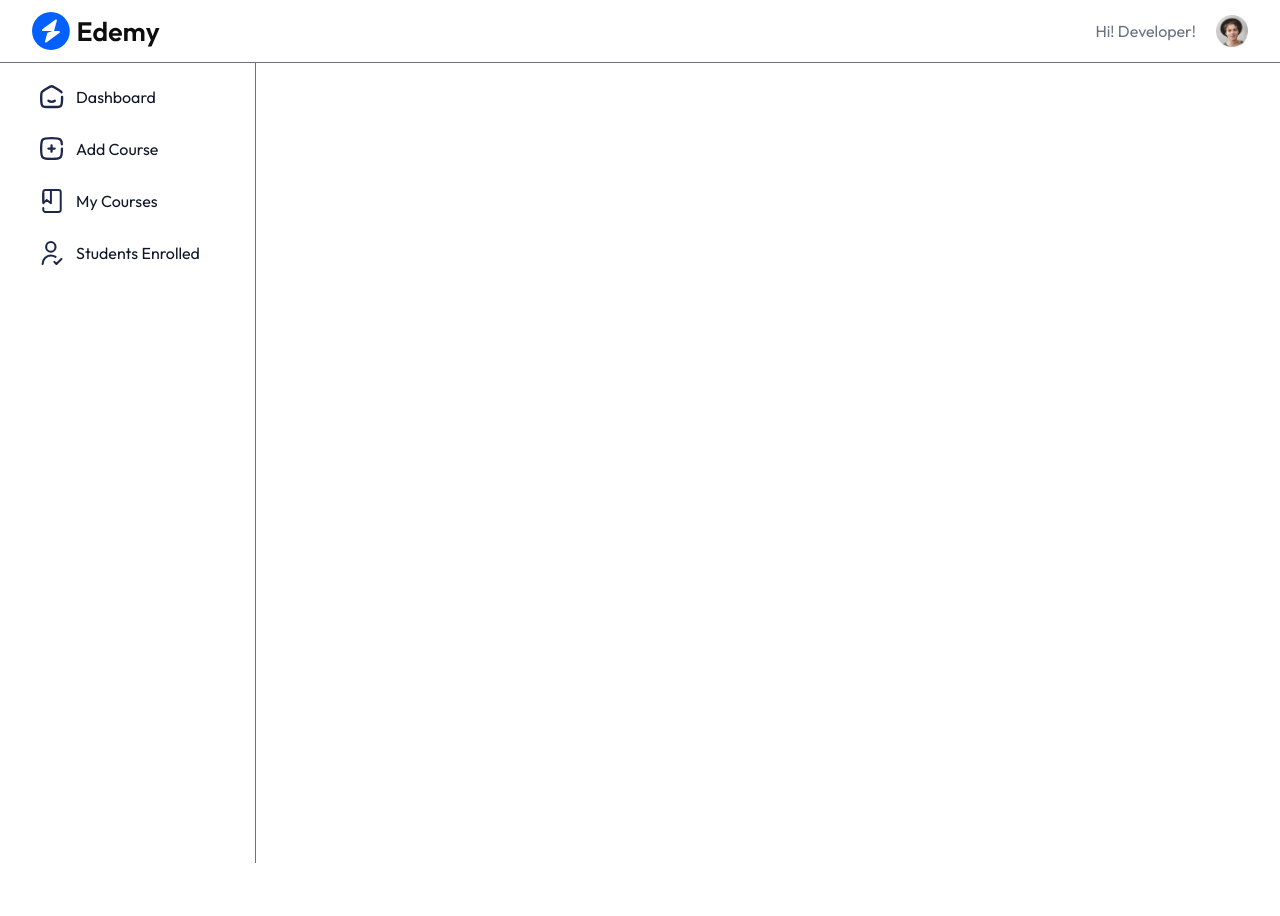
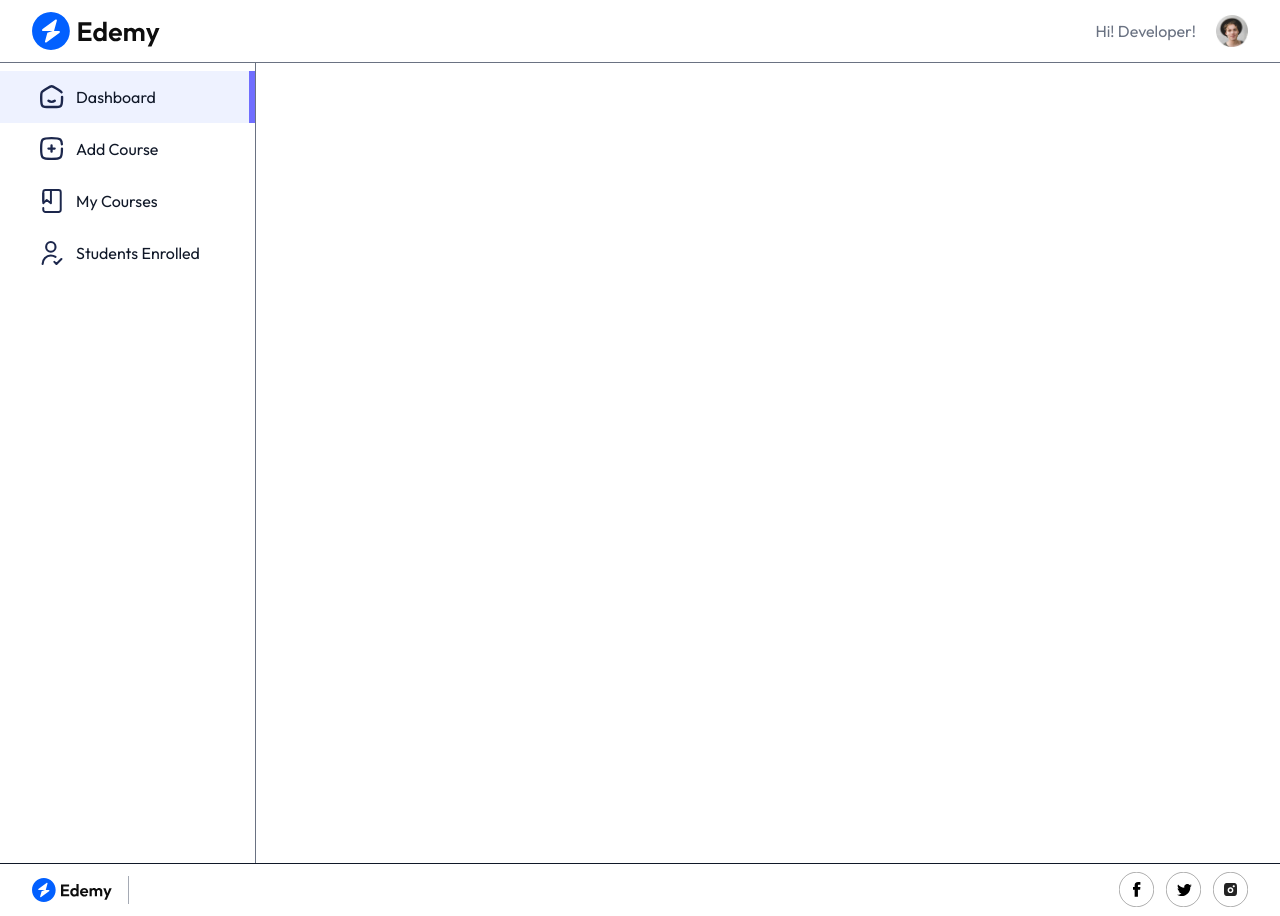
Before and after one commit to akshita1204/EduVerse-LMS, a React (Vite) app in the folder client/: page /educator in a window 1280 px wide. Before the commit the page ends 863 px from the top, so only its background shows below. Built offline with nearby package versions, Linux system fonts and the light colour scheme; no server answers; a web font is replaced by a local one.

Commit message:
Educator Footer Added

```diff
--- a/client/src/components/educator/Footer.jsx
+++ b/client/src/components/educator/Footer.jsx
@@ -1,8 +1,27 @@
 import React from 'react'
+import { assets } from '../../assets/assets'
 
 const Footer = () => {
   return (
-    <div><h1>Edu Footer</h1></div>
+    <footer className='flex md:flex-row flex-col-reverse items-center justify-between text-left w-full px-8 border-t'>
+     <div className='flex items-center gap-4'>
+      <img className='hidden md:block w-20' src={assets.logo} alt='logo'/>
+      <div className='hidden md:block h-7 w-px bg-gray-500/60'></div>
+      <p className='py-4 text-center text-xs md:text-sm text-white/60'>Copyright 2025 © EduVerse. All Right Reserved.</p>
+     </div>
+
+     <div className='flex items-center gap-3 max:md:mt-4'>
+      <a href='#'>
+         <img src={assets.facebook_icon} alt='facebookIcon'/>
+      </a>
+      <a href='#'>
+         <img src={assets.twitter_icon} alt='twitterIcon'/>
+      </a>
+      <a href='#'>
+         <img src={assets.instagram_icon} alt='instagramIcon'/>
+      </a>
+     </div>
+    </footer>
   )
 }
 
--- a/client/src/components/educator/Sidebar.jsx
+++ b/client/src/components/educator/Sidebar.jsx
@@ -10,7 +10,7 @@
     {name:'Dashboard', path:'/educator',icon:assets.home_icon},
     {name:'Add Course', path:'/educator/add-course',icon:assets.add_icon},
     {name:'My Courses', path:'/educator/my-courses',icon:assets.my_course_icon},
-    {name:'Students Enrolled', path:'/educator/student-enrolled',icon:assets.person_tick_icon},
+    {name:'Students Enrolled', path:'/educator/students-enrolled',icon:assets.person_tick_icon},
   ];
 
   return isEducator && (
@@ -19,8 +19,8 @@
         <NavLink
         to={item.path}
         key={item.name}
-        end={item.path==='./educator'}
-        className={(isActive)=> `flex items-center md:flex-row flex-col md:justify-start justify-center py-3.5 md:px-10 gap-3`}
+        end={item.path==='/educator'}
+        className={({isActive})=> `flex items-center md:flex-row flex-col md:justify-start justify-center py-3.5 md:px-10 gap-3 ${isActive ? 'bg-indigo-50 border-r-[6px] border-indigo-500/90' : 'hover:bg-gray-100/90 border-r-[6px] border-white hover:border-gray-100/90'}`  }
         >
 
            <img src={item.icon} alt='' className='w-6 h-6'/>
--- a/client/src/pages/educator/Educator.jsx
+++ b/client/src/pages/educator/Educator.jsx
@@ -2,6 +2,7 @@
 import { Outlet } from 'react-router-dom'
 import Navbar from '../../components/educator/Navbar'
 import Sidebar from '../../components/educator/Sidebar'
+import Footer from '../../components/educator/Footer'
 
 const Educator= () => {
   return (
@@ -13,6 +14,7 @@
         {<Outlet/>}
         </div>
       </div>
+      <Footer/>
     </div>
   )
 }
```
